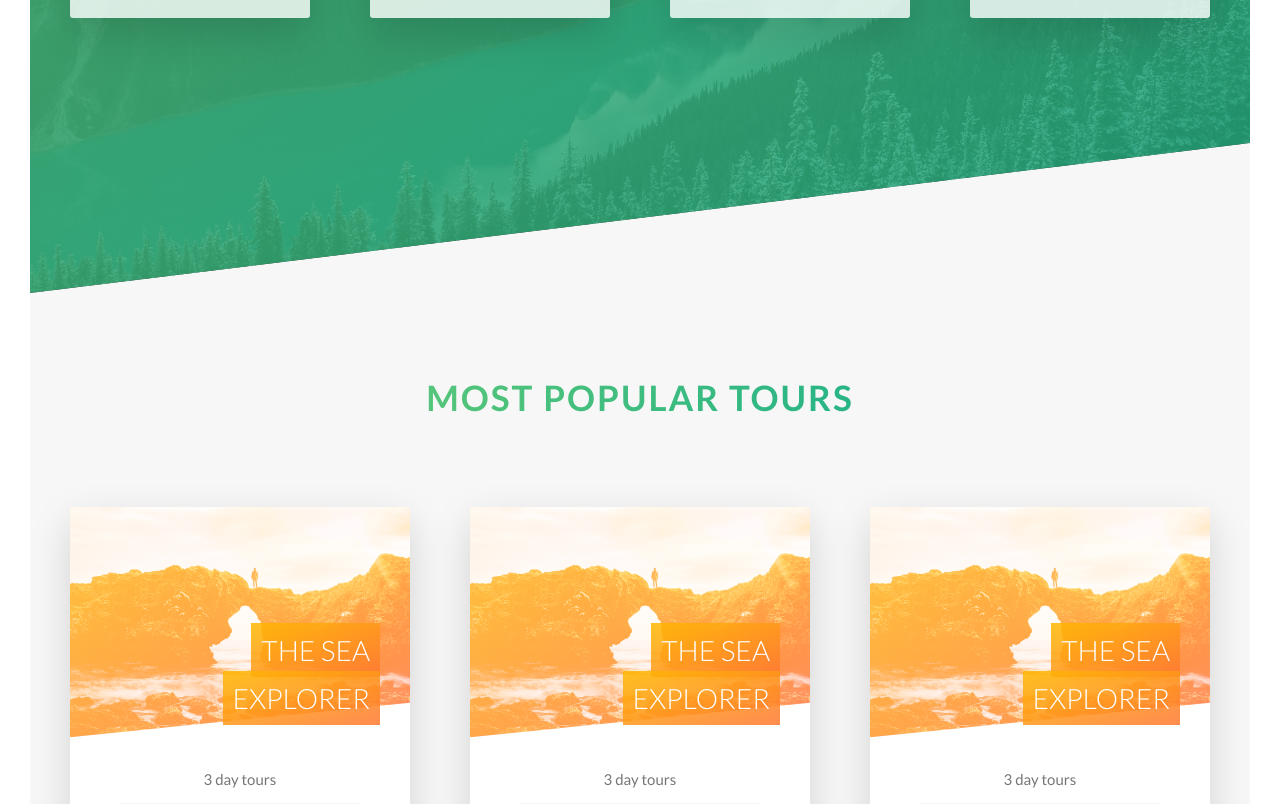
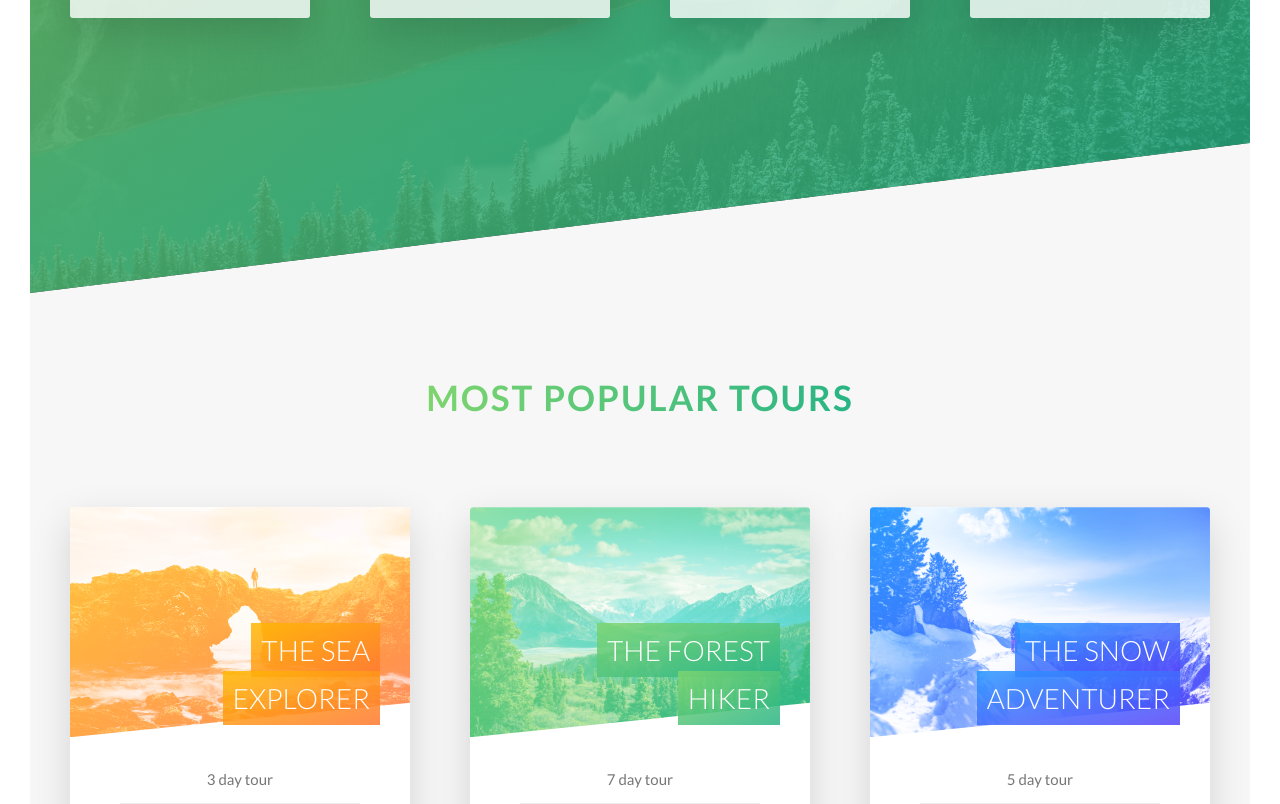
Before and after one commit to mohammadmaninang94/natours, a React (Create React App) app: page / in a window 1280 px wide. Shown: the part 1993-2797 px from the top of the page. Built offline with nearby package versions, Linux system fonts and the light colour scheme.

Commit message:
finished section tours and cards

```diff
--- a/src/App.js
+++ b/src/App.js
@@ -1,7 +1,7 @@
 import React, { Fragment } from 'react';
 import Header from './components/header/header.component';
 import SectionAbout from './components/section-about/section-about.component';
-import FeaturesSection from './components/section-features/section-features.component';
+import SectionFeatures from './components/section-features/section-features.component';
 import SectionTours from './components/section-tours/section-tours.component';
 
 function App() {
@@ -9,7 +9,7 @@ function App() {
     <Fragment>
       <Header />
       <SectionAbout />
-      <FeaturesSection />
+      <SectionFeatures />
       <SectionTours />
     </Fragment>
   );
--- a/src/components/card/card.component.jsx
+++ b/src/components/card/card.component.jsx
@@ -1,27 +1,31 @@
 import React from 'react';
 
-const Card = () => (
+const Card = ({ cardNo, title, details, price }) => (
     <div className='card'>
         <div className='card__side card__side--front'>
-            <div className='card__picture card__picture--1'>
+            <div className={`card__picture card__picture--${cardNo}`}>
                 &nbsp;
             </div>
             <h4 className='card__heading'>
-            <span className='card__heading-span card__heading-span--1'>The sea explorer</span>
+                <span className={`card__heading-span card__heading-span--${cardNo}`}>{title}</span>
 
             </h4>
             <div className='card__details'>
                 <ul>
-                    <li>3 day tours</li>
-                    <li>Up to 30 people</li>
-                    <li>2 tour guides</li>
-                    <li>Sleep in cozy hotels</li>
-                    <li>Difficulty: easy</li>
+                    {details.map((detail, index) => (
+                        <li key={index}>{detail}</li>
+                    ))}
                 </ul>
             </div>
         </div>
-        <div className='card__side card__side--back card__side--back--1'>
-            Back
+        <div className={`card__side card__side--back card__side--back--${cardNo}`}>
+            <div className='card__cta'>
+                <div className='card__price-box'>
+                    <p className='card__price-only'>Only</p>
+                    <p className='card__price-value'>${price}</p>
+                </div>
+                <a href='#a' className='btn btn--white'>Book now!</a>
+            </div>
         </div>
     </div>
 );
--- a/src/components/section-features/section-features.component.jsx
+++ b/src/components/section-features/section-features.component.jsx
@@ -1,6 +1,6 @@
 import React from 'react';
 
-const FeaturesSection = () => (
+const SectionFeatures = () => (
     <section className='section-features'>
         <div className='row'>
             <div className='col-1-of-4'>
@@ -35,4 +35,4 @@ const FeaturesSection = () => (
     </section>
 );
 
-export default FeaturesSection;
+export default SectionFeatures;
--- /dev/null
+++ b/src/components/section-tours/cards.js
@@ -0,0 +1,40 @@
+const cards = [
+    {
+        cardNo: 1,
+        title: "The sea explorer",
+        details :[
+            "3 day tour",
+            "Up to 30 people",
+            "2 tour guides",
+            "Sleep in cozy hotels",
+            "Difficulty: very easy"
+        ],
+        price: 297
+    },
+    {
+        cardNo: 2,
+        title: "The forest hiker",
+        details :[
+            "7 day tour",
+            "Up to 40 people",
+            "6 tour guides",
+            "Sleep in provided tents",
+            "Difficulty: medium"
+        ],
+        price: 497
+    },
+    {
+        cardNo: 3,
+        title: "The snow adventurer",
+        details :[
+            "5 day tour",
+            "Up to 15 people",
+            "3 tour guides",
+            "Sleep in provided tents",
+            "Difficulty: hard"
+        ],
+        price: 897
+    }
+];
+
+export default cards;
--- a/src/components/section-tours/section-tours.component.jsx
+++ b/src/components/section-tours/section-tours.component.jsx
@@ -2,25 +2,24 @@ import React from 'react';
 
 import Card from '../card/card.component';
 
+import cards from './cards';
+
 const SectionTours = () => (
-    <main>
     <section className='section-tours'>
         <div className='u-center-text u-margin-bottom-big'>
             <h2 className='heading-secondary'>most popular tours</h2>
         </div>
         <div className='row'>
-                <div className='col-1-of-3'>
-                    <Card />
+            {cards.map(({ cardNo, title, details, price }, index, array) => (
+                <div key={cardNo} className={`col-1-of-${array.length}`}>
+                    <Card cardNo={cardNo} title={title} details={details} price={price} />
                 </div>
-                <div className='col-1-of-3'>
-                    <Card />
+            ))}
         </div>
-                <div className='col-1-of-3'>
-                    <Card />
-                </div>
+        <div className='u-center-text u-margin-top-huge'>
+            <a href='#x' className='btn btn--green'>Discover all tours</a>
         </div>
     </section>
-    </main>
 );
 
 export default SectionTours;
--- a/src/sass/abstracts/_variables.scss
+++ b/src/sass/abstracts/_variables.scss
@@ -1,6 +1,6 @@
 // COLORS
-$color-primary: #7ed56f;
-$color-primary-light: #55c57a;
+$color-primary: #55c57a;
+$color-primary-light: #7ed56f;
 $color-primary-dark: #28b485;
 
 $color-secondary-light: #ffb900;
@@ -11,7 +11,7 @@ $color-tertiary-dark: #5643fa;
 
 
 $color-grey-light-1: #f7f7f7;
-$color-grey-light-2: #f7f7f7;
+$color-grey-light-2: #eee;
 
 $color-white: #fff;
 $color-black: #000;
--- a/src/sass/base/_utilities.scss
+++ b/src/sass/base/_utilities.scss
@@ -13,3 +13,11 @@
 .u-margin-bottom-small {
   margin-bottom: 1.5rem;
 }
+
+.u-margin-top-huge {
+  margin-top: 10rem;
+}
+
+.u-margin-top-big {
+  margin-top: 8rem;
+}
--- a/src/sass/components/_button.scss
+++ b/src/sass/components/_button.scss
@@ -47,6 +47,15 @@
       background-color: $color-white;
     }
   }
+
+  &--green {
+    background-color: $color-primary;
+    color: $color-white;
+
+    &::after {
+      background-color: $color-primary;
+    }
+  }
 }
 
 .btn-text {
--- a/src/sass/components/_card.scss
+++ b/src/sass/components/_card.scss
@@ -32,6 +32,22 @@
           $color-secondary-dark
         );
       }
+
+      &--2 {
+        background-image: linear-gradient(
+          to right bottom,
+          $color-primary-light,
+          $color-primary-dark
+        );
+      }
+
+      &--3 {
+        background-image: linear-gradient(
+          to right bottom,
+          $color-tertiary-light,
+          $color-tertiary-dark
+        );
+      }
     }
   }
 
@@ -49,6 +65,9 @@
     height: 23rem;
     background-blend-mode: screen;
     clip-path: polygon(0 0, 100% 0, 100% 85%, 0 100%);
+    // to make sure top borders will be round
+    border-top-left-radius: 3px;
+    border-top-right-radius: 3px;
 
     &--1 {
       background-image: linear-gradient(
@@ -57,6 +76,24 @@
           $color-secondary-dark
         ),
         url("/img/nat-5.jpg");
+    }
+
+    &--2 {
+      background-image: linear-gradient(
+          to right bottom,
+          $color-primary-light,
+          $color-primary-dark
+        ),
+        url("/img/nat-6.jpg");
+    }
+
+    &--3 {
+      background-image: linear-gradient(
+          to right bottom,
+          $color-tertiary-light,
+          $color-tertiary-dark
+        ),
+        url("/img/nat-7.jpg");
     }
   }
 
@@ -84,6 +121,20 @@
         rgba($color-secondary-dark, 0.85)
       );
     }
+    &--2 {
+      background-image: linear-gradient(
+        to right bottom,
+        rgba($color-primary-light, 0.85),
+        rgba($color-primary-dark, 0.85)
+      );
+    }
+    &--3 {
+      background-image: linear-gradient(
+        to right bottom,
+        rgba($color-tertiary-light, 0.85),
+        rgba($color-tertiary-dark, 0.85)
+      );
+    }
   }
 
   &__details {
@@ -104,4 +155,33 @@
       }
     }
   }
+
+  // BACK SIDE STYLING
+
+  &__cta {
+    position: absolute;
+    // center the width of parents element
+    top: 50%;
+    left: 50%;
+    // center the width of the element not the parent element
+    transform: translate(-50%, -50%);
+    width: 90%;
+    text-align: center;
+  }
+
+  &__price-box{
+    text-align: center;
+    color: $color-white;
+    margin-bottom: 8rem;
+  }
+
+  &__price-only{
+    font-size: 1.4rem;
+    transform: to-upper-case($string: "");
+  }
+
+  &__price-value{
+    font-size: 6rem;
+    font-weight: 100;
+  }
 }
--- a/src/sass/pages/_home.scss
+++ b/src/sass/pages/_home.scss
@@ -17,6 +17,6 @@
 
 .section-tours {
   background-color: $color-grey-light-1;
-  padding: 25rem 0 50rem 0;
+  padding: 25rem 0 15rem 0;
   margin-top: -10rem;
 }
```
Lines whose indentation alone changed are shown as unchanged.
